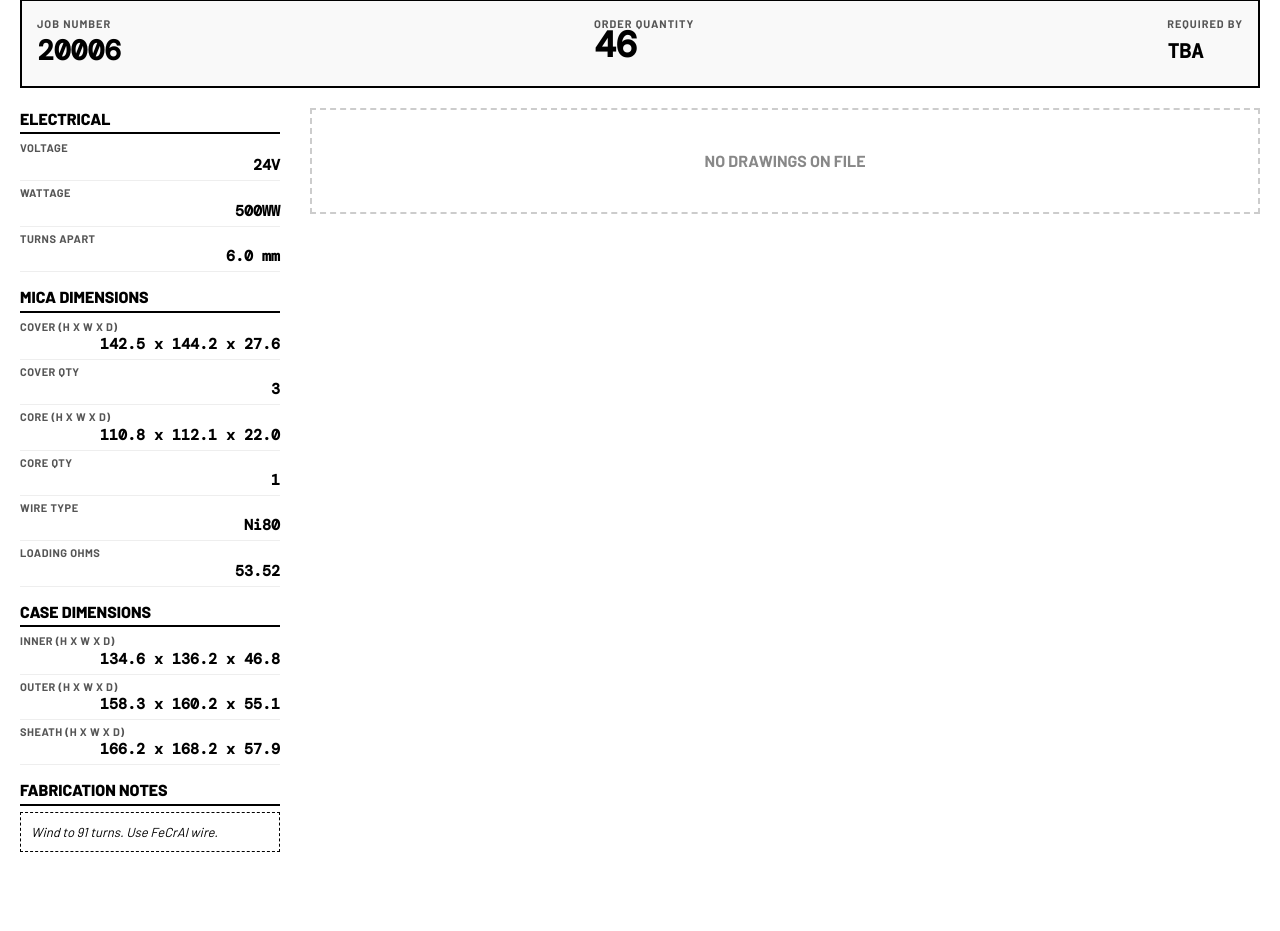
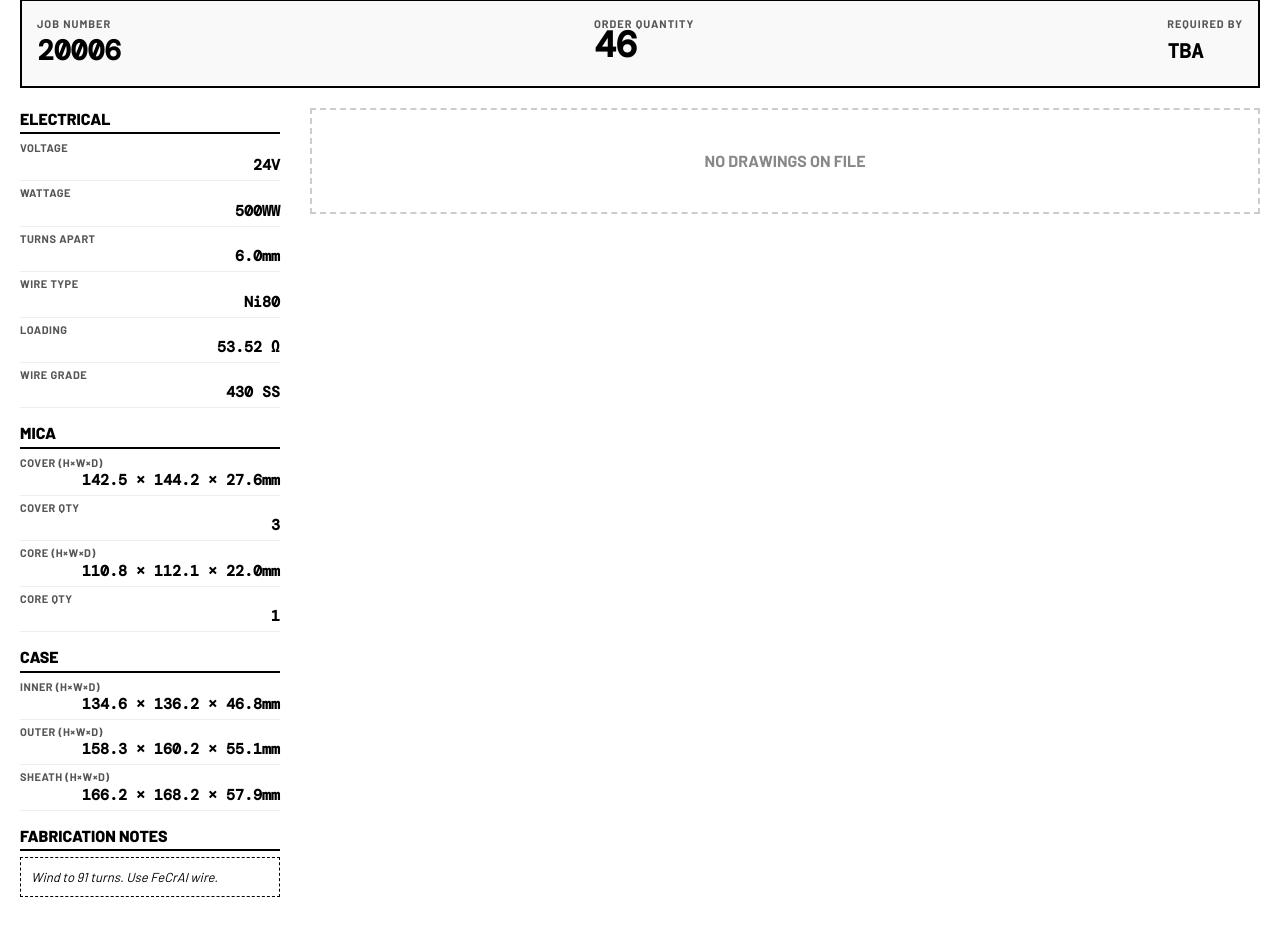
Before and after one commit to resolvedlogic-nsw/heatrexwyong, a Django app: page /staff/jobs/6/print/ in a window 1280 px wide. Shown: the part 219-1150 px from the top of the page. Before the commit the page ends 1071 px from the top, so only its background shows below. Run offline with Django 5.2, Linux system fonts and the light colour scheme; a user stored in the database is signed in; data comes from the database, SQL or seed files in the repository; tables that the repository leaves empty hold one stand-in row (values such as "Sample post"); parts of the project's set-up code (start-up, migrations or seed data) failed here and were passed over.

Commit message:
Update print_card.html

```diff
--- a/templates/staff/print_card.html
+++ b/templates/staff/print_card.html
@@ -6,35 +6,27 @@
   <link rel="preconnect" href="https://fonts.googleapis.com">
   <link href="https://fonts.googleapis.com/css2?family=Barlow:wght@400;600;700;800&family=DM+Mono:wght@500&display=swap" rel="stylesheet">
   <style>
-    /* ── PURE BLACK & WHITE PRINT STYLES ── */
     body {
-      font-family: 'Barlow', sans-serif; color: #000; background: #fff; margin: 0; padding: 20px; line-height: 1.4;
-      /* Force browser to print exact colors and backgrounds */
+      font-family: 'Barlow', sans-serif; color: #000; background: #fff;
+      margin: 0; padding: 20px; line-height: 1.4;
       -webkit-print-color-adjust: exact !important;
       print-color-adjust: exact !important;
     }
     * { box-sizing: border-box; }
 
     @page { size: A4 {% if orientation == 'landscape' %}landscape{% else %}portrait{% endif %}; margin: 10mm 10mm 20mm 10mm; }
+
     @media print {
       body { padding: 0; }
       .no-print { display: none !important; }
       .product-image { max-height: 900px !important; }
       .spec-row, .product-image-wrapper { page-break-inside: avoid; break-inside: avoid; }
-
       .print-footer {
         display: flex !important;
-        position: fixed;
-        bottom: 0;
-        left: 0;
-        width: 100%;
+        position: fixed; bottom: 0; left: 0; width: 100%;
         justify-content: space-between;
-        border-top: 1px solid #ccc;
-        padding-top: 8px;
-        font-family: 'DM Mono', monospace;
-        font-size: 11px;
-        color: #555;
-        background: #fff;
+        border-top: 1px solid #ccc; padding-top: 8px;
+        font-family: 'DM Mono', monospace; font-size: 11px; color: #555; background: #fff;
       }
     }
     .print-footer { display: none; }
@@ -46,31 +38,36 @@
     .header-right { text-align: right; }
     .company { font-size: 24px; font-weight: 800; letter-spacing: 1px; }
 
-    /* Job Callout Box */
+    /* Job callout */
     .job-box { border: 2px solid #000; background: #f9f9f9; padding: 15px; margin-bottom: 20px; display: flex; justify-content: space-between; }
     .job-stat { display: flex; flex-direction: column; }
     .job-label { font-size: 11px; text-transform: uppercase; font-weight: 700; letter-spacing: 1px; color: #555; }
     .job-value { font-size: 28px; font-weight: 800; font-family: 'DM Mono', monospace; }
 
-    /* Main Grid: Left sidebar for specs, Right area for huge images */
+    /* Main grid: specs left, images right */
     .grid { display: grid; grid-template-columns: 260px 1fr; gap: 30px; align-items: start; }
 
-    /* ── THE UPDATED WRAP-FREE SPECS ── */
+    /* Spec groups */
     .spec-group { margin-bottom: 14px; page-break-inside: avoid; break-inside: avoid; }
-    .spec-title { font-size: 16px; text-transform: uppercase; font-weight: 800; border-bottom: 2px solid #000; padding-bottom: 2px; /* Tightened */margin-bottom: 6px;  /* Tightened */
+    .spec-title {
+      font-size: 16px; text-transform: uppercase; font-weight: 800;
+      border-bottom: 2px solid #000; padding-bottom: 2px; margin-bottom: 6px;
     }
-    /* Stacked Layout: Label Top-Left, Value Bottom-Right */
-    .spec-row { display: flex; flex-direction: column; margin-bottom: 4px;   /* Tightened from 10px */ border-bottom: 1px solid #eee; padding-bottom: 4px;  /* Tightened from 6px */ page-break-inside: avoid; }
+    .spec-row {
+      display: flex; flex-direction: column;
+      margin-bottom: 4px; border-bottom: 1px solid #eee; padding-bottom: 4px;
+      page-break-inside: avoid;
+    }
     .spec-key { color: #555; font-size: 11px; text-transform: uppercase; font-weight: 700; letter-spacing: 0.5px; }
-    .spec-val { font-weight: 800; font-family: 'DM Mono', monospace; font-size: 15px; text-align: right; margin-top: 0; }
+    .spec-val { font-weight: 800; font-family: 'DM Mono', monospace; font-size: 15px; text-align: right; }
+    .notes-box { border: 1px dashed #000; padding: 10px; font-size: 13px; font-style: italic; background: #fff; }
 
-    .notes-box { border: 1px dashed #000; padding: 10px; font-size: 13px; font-style: italic; background: #fff; }
-    /* Image Column */
+    /* Image column */
     .image-container { display: flex; flex-direction: column; gap: 30px; }
     .product-image { width: 100%; border: 1px solid #ddd; object-fit: contain; max-height: 450px; }
 
-    /* Print Button Trigger */
-    .print-btn { display: block; width: 100%; padding: 15px; background: #0f1928; color: white; text-align: center; font-weight: bold; text-decoration: none; font-size: 18px; margin-bottom: 20px; cursor: pointer; border: none; }
+    /* Print button */
+    .print-btn { display: block; width: 100%; padding: 15px; background: #0f1928; color: white; text-align: center; font-weight: bold; font-size: 18px; margin-bottom: 20px; cursor: pointer; border: none; }
   </style>
 </head>
 <body>
@@ -84,7 +81,7 @@
     </div>
     <div class="header-right">
       <div class="company">HEATREX</div>
-      <div style="font-size: 12px; color: #555;">Printed: {% now "d M Y H:i" %}</div>
+      <div style="font-size:12px;color:#555;">Printed: {% now "d M Y H:i" %}</div>
     </div>
   </div>
 
@@ -96,11 +93,11 @@
     </div>
     <div class="job-stat">
       <span class="job-label">Order Quantity</span>
-      <span class="job-value" style="font-size: 36px; line-height: 0.8;">{{ job.order_quantity }}</span>
+      <span class="job-value" style="font-size:36px;line-height:0.8;">{{ job.order_quantity }}</span>
     </div>
     <div class="job-stat">
       <span class="job-label">Required By</span>
-      <span class="job-value" style="font-size: 20px; margin-top: 6px;">{{ job.required_date|date:"d M Y"|default:"TBA" }}</span>
+      <span class="job-value" style="font-size:20px;margin-top:6px;">{{ job.required_date|date:"d M Y"|default:"TBA" }}</span>
     </div>
   </div>
   {% endif %}
@@ -108,64 +105,114 @@
   <div class="grid">
     <div class="specs">
 
+      <!-- ── ELECTRICAL (matches product_detail Box 1) ── -->
       <div class="spec-group">
         <div class="spec-title">Electrical</div>
         <div class="spec-row"><span class="spec-key">Voltage</span><span class="spec-val">{{ product.voltage }}V</span></div>
         <div class="spec-row"><span class="spec-key">Wattage</span><span class="spec-val">{{ product.wattage }}W</span></div>
         {% if product.turns_apart %}
-          <div class="spec-row"><span class="spec-key">Turns Apart</span><span class="spec-val">{{ product.turns_apart }} mm</span></div>
+        <div class="spec-row"><span class="spec-key">Turns Apart</span><span class="spec-val">{{ product.turns_apart }}mm</span></div>
+        {% endif %}
+        {% if product.mica_details.wire_type %}
+        <div class="spec-row"><span class="spec-key">Wire Type</span><span class="spec-val">{{ product.mica_details.wire_type }}</span></div>
+        {% endif %}
+        {% if product.mica_details.loading_ohms %}
+        <div class="spec-row"><span class="spec-key">Loading</span><span class="spec-val">{{ product.mica_details.loading_ohms }} Ω</span></div>
+        {% endif %}
+        {% if product.case_details.wire_grade %}
+        <div class="spec-row"><span class="spec-key">Wire Grade</span><span class="spec-val">{{ product.case_details.wire_grade }}</span></div>
+        {% endif %}
+        {% if product.plug_type %}
+        <div class="spec-row"><span class="spec-key">Plug / Term.</span><span class="spec-val">{{ product.plug_type }}</span></div>
         {% endif %}
       </div>
 
+      <!-- ── MICA (matches product_detail Box 2, omits D if empty) ── -->
       {% if product.mica_details %}
+      {% with m=product.mica_details %}
       <div class="spec-group">
-        <div class="spec-title">Mica Dimensions</div>
-        <div class="spec-row"><span class="spec-key">Cover (H x W x D)</span><span class="spec-val">{{ product.mica_details.cover_dim_h|default:"-" }} x {{ product.mica_details.cover_dim_w|default:"-" }} x {{ product.mica_details.cover_dim_d|default:"-" }}</span></div>
-        <div class="spec-row"><span class="spec-key">Cover Qty</span><span class="spec-val">{{ product.mica_details.cover_quantity|default:"-" }}</span></div>
-        <div class="spec-row"><span class="spec-key">Core (H x W x D)</span><span class="spec-val">{{ product.mica_details.core_dim_h|default:"-" }} x {{ product.mica_details.core_dim_w|default:"-" }} x {{ product.mica_details.core_dim_d|default:"-" }}</span></div>
-        <div class="spec-row"><span class="spec-key">Core Qty</span><span class="spec-val">{{ product.mica_details.core_quantity|default:"-" }}</span></div>
-        <div class="spec-row"><span class="spec-key">Wire Type</span><span class="spec-val">{{ product.mica_details.wire_type|default:"-" }}</span></div>
-        <div class="spec-row"><span class="spec-key">Loading Ohms</span><span class="spec-val">{{ product.mica_details.loading_ohms|default:"-" }}</span></div>
+        <div class="spec-title">Mica</div>
+
+        <div class="spec-row">
+          <span class="spec-key">Cover (H×W{% if m.cover_dim_d %}×D{% endif %})</span>
+          <span class="spec-val">
+            {{ m.cover_dim_h|default:"—" }} × {{ m.cover_dim_w|default:"—" }}{% if m.cover_dim_d %} × {{ m.cover_dim_d }}{% endif %}mm
+          </span>
+        </div>
+        <div class="spec-row"><span class="spec-key">Cover Qty</span><span class="spec-val">{{ m.cover_quantity|default:"—" }}</span></div>
+
+        <div class="spec-row">
+          <span class="spec-key">Core (H×W{% if m.core_dim_d %}×D{% endif %})</span>
+          <span class="spec-val">
+            {{ m.core_dim_h|default:"—" }} × {{ m.core_dim_w|default:"—" }}{% if m.core_dim_d %} × {{ m.core_dim_d }}{% endif %}mm
+          </span>
+        </div>
+        <div class="spec-row"><span class="spec-key">Core Qty</span><span class="spec-val">{{ m.core_quantity|default:"—" }}</span></div>
+      </div>
+      {% endwith %}
+      {% endif %}
+
+      <!-- ── CASE (matches product_detail Box 3, omits D if empty) ── -->
+      {% if product.case_details %}
+      {% with c=product.case_details %}
+      <div class="spec-group">
+        <div class="spec-title">Case</div>
+
+        <div class="spec-row">
+          <span class="spec-key">Inner (H×W{% if c.inner_dim_d %}×D{% endif %})</span>
+          <span class="spec-val">
+            {{ c.inner_dim_h|default:"—" }} × {{ c.inner_dim_w|default:"—" }}{% if c.inner_dim_d %} × {{ c.inner_dim_d }}{% endif %}mm
+          </span>
+        </div>
+
+        <div class="spec-row">
+          <span class="spec-key">Outer (H×W{% if c.outer_dim_d %}×D{% endif %})</span>
+          <span class="spec-val">
+            {{ c.outer_dim_h|default:"—" }} × {{ c.outer_dim_w|default:"—" }}{% if c.outer_dim_d %} × {{ c.outer_dim_d }}{% endif %}mm
+          </span>
+        </div>
+
+        {% if c.sheath_dim_h or c.sheath_dim_w %}
+        <div class="spec-row">
+          <span class="spec-key">Sheath (H×W{% if c.sheath_dim_d %}×D{% endif %})</span>
+          <span class="spec-val">
+            {{ c.sheath_dim_h|default:"—" }} × {{ c.sheath_dim_w|default:"—" }}{% if c.sheath_dim_d %} × {{ c.sheath_dim_d }}{% endif %}mm
+          </span>
+        </div>
+        {% endif %}
+      </div>
+      {% endwith %}
+      {% endif %}
+
+      <!-- ── FABRICATION NOTES ── -->
+      {% if product.description_private %}
+      <div class="spec-group">
+        <div class="spec-title">Fabrication Notes</div>
+        <div class="notes-box">{{ product.description_private }}</div>
       </div>
       {% endif %}
 
-      {% if product.case_details %}
-      <div class="spec-group">
-        <div class="spec-title">Case Dimensions</div>
-        <div class="spec-row"><span class="spec-key">Inner (H x W x D)</span><span class="spec-val">{{ product.case_details.inner_dim_h|default:"-" }} x {{ product.case_details.inner_dim_w|default:"-" }} x {{ product.case_details.inner_dim_d|default:"-" }}</span></div>
-        <div class="spec-row"><span class="spec-key">Outer (H x W x D)</span><span class="spec-val">{{ product.case_details.outer_dim_h|default:"-" }} x {{ product.case_details.outer_dim_w|default:"-" }} x {{ product.case_details.outer_dim_d|default:"-" }}</span></div>
-        <div class="spec-row"><span class="spec-key">Sheath (H x W x D)</span><span class="spec-val">{{ product.case_details.sheath_dim_h|default:"-" }} x {{ product.case_details.sheath_dim_w|default:"-" }} x {{ product.case_details.sheath_dim_d|default:"-" }}</span></div>
-      </div>
-      {% endif %}
+    </div><!-- end specs -->
 
-      {% if product.description_private %}
-      <div class="spec-group">
-        <div class="spec-title">Fabrication Notes</div>
-        <div class="notes-box">
-          {{ product.description_private }}
-        </div>
-      </div>
-      {% endif %}
-
-    </div>
-
+    <!-- ── IMAGES ── -->
     <div class="image-container">
       {% for file in files %}
-        <div class="product-image-wrapper" id="img-wrapper-{{ forloop.counter }}" style="margin-bottom: 20px; position: relative; transition: opacity 0.2s;">
-
-          <div style="font-size: 11px; font-weight: bold; text-transform: uppercase; color: #666; margin-bottom: 4px;">{{ file.get_file_type_display|default:"ATTACHMENT" }}</div>
-          <img src="{{ file.file.url }}" class="product-image" alt="Drawing">
+        <div class="product-image-wrapper" style="margin-bottom:20px;">
+          <div style="font-size:11px;font-weight:bold;text-transform:uppercase;color:#666;margin-bottom:4px;">
+            {{ file.label|default:file.get_file_type_display }}
+          </div>
+          <img src="{{ file.file.url }}" class="product-image" alt="{{ file.label }}">
         </div>
       {% empty %}
-        <div style="padding: 40px; border: 2px dashed #ccc; text-align: center; color: #888; font-weight: bold;">
+        <div style="padding:40px;border:2px dashed #ccc;text-align:center;color:#888;font-weight:bold;">
           NO DRAWINGS ON FILE
         </div>
       {% endfor %}
     </div>
 
-  </div>
+  </div><!-- end grid -->
 
-    <div class="print-footer">
+  <div class="print-footer">
     <span>HEATREX MANUFACTURING</span>
     <span>
       {% if job %}<strong>Job {{ job.job_number }}</strong> &mdash; {% endif %}
@@ -176,16 +223,14 @@
   </div>
 
   <script>
-    window.onload = function() {
+    window.onload = function () {
       const images = Array.from(document.images);
       if (images.length === 0) { setTimeout(window.print, 500); return; }
       let loaded = 0;
       images.forEach(img => {
-          if (img.complete) { loaded++; if (loaded === images.length) setTimeout(window.print, 500); }
-          else {
-              img.addEventListener('load', () => { loaded++; if (loaded === images.length) setTimeout(window.print, 500); });
-              img.addEventListener('error', () => { loaded++; if (loaded === images.length) setTimeout(window.print, 500); });
-          }
+        const done = () => { if (++loaded === images.length) setTimeout(window.print, 500); };
+        if (img.complete) { done(); }
+        else { img.addEventListener('load', done); img.addEventListener('error', done); }
       });
     };
   </script>
```
